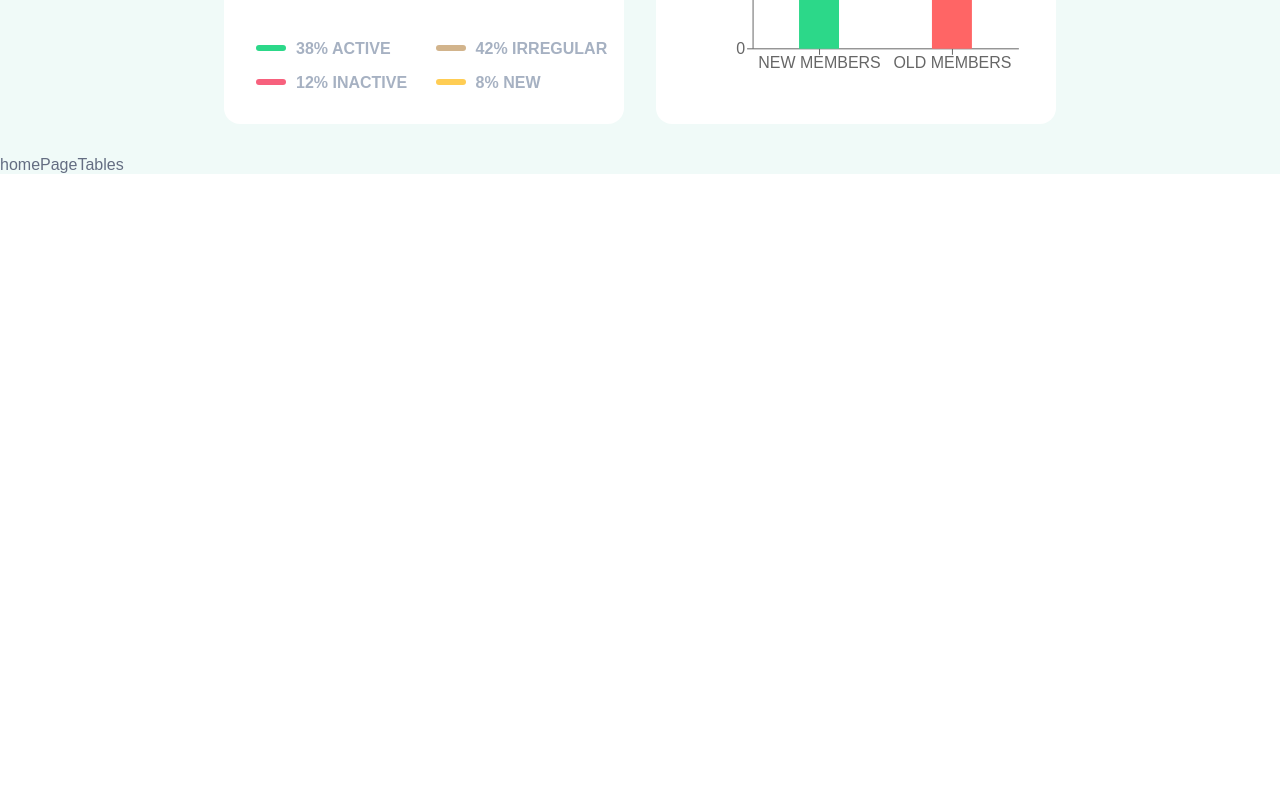
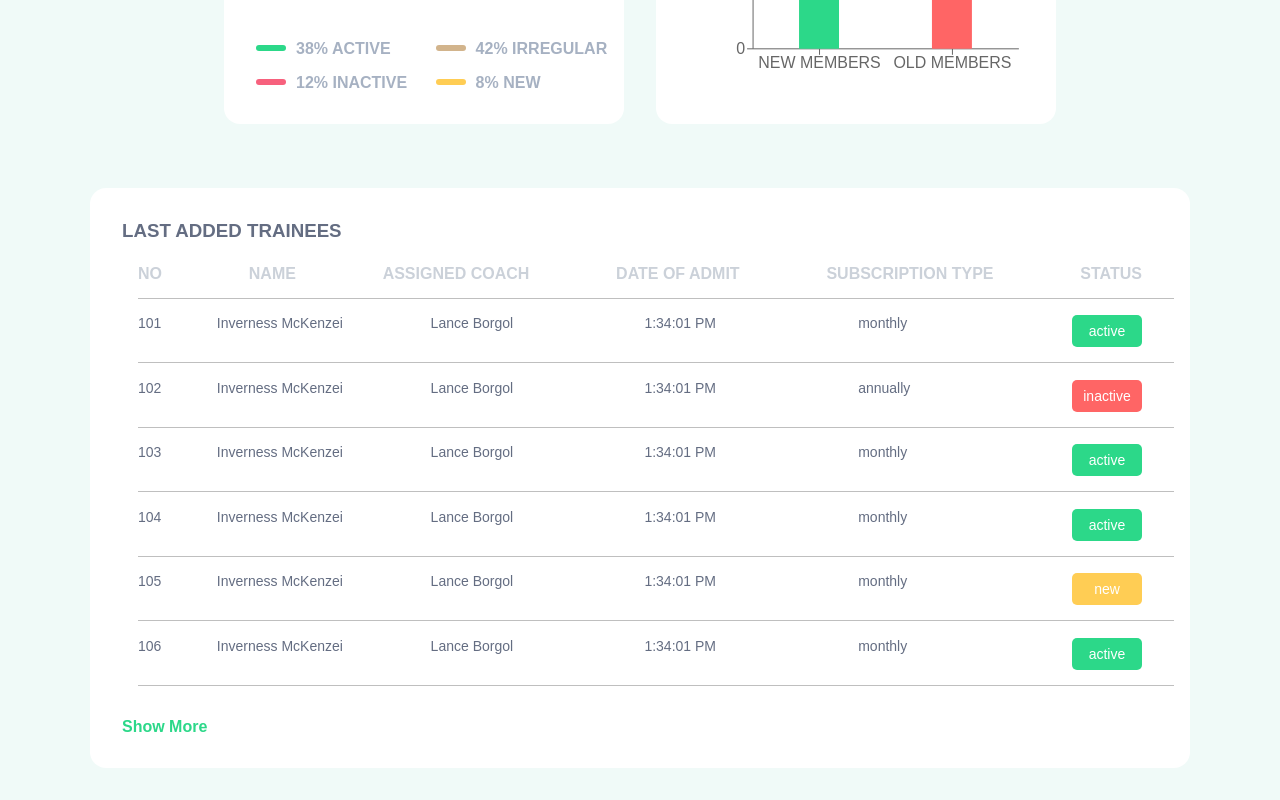
Before and after one commit to TotalGym/Dashboard-v2, a React (Vite) app: page / in a window 1280 px wide. Shown: the part 722-1522 px from the top of the page. Before the commit the page ends 896 px from the top, so only its background shows below. Built offline with nearby package versions, Linux system fonts and the light colour scheme; a web font is replaced by a local one.

Commit message:
finishing last added traninees table

```diff
--- a/package.json
+++ b/package.json
@@ -12,11 +12,13 @@
   "dependencies": {
     "@hookform/resolvers": "^3.10.0",
     "@reduxjs/toolkit": "^2.5.0",
+    "@tanstack/react-table": "^8.20.6",
     "react": "^19.0.0",
     "react-dom": "^19.0.0",
     "react-hook-form": "^7.54.2",
     "react-redux": "^9.2.0",
     "react-router-dom": "^7.1.1",
+    "react-toastify": "^11.0.3",
     "recharts": "^2.15.0",
     "redux-logger": "^3.0.6",
     "redux-persist": "^6.0.0",
--- /dev/null
+++ b/src/components/last-added-trainee-table/last-added-trainees-table.component.tsx
@@ -0,0 +1,96 @@
+import { useState } from "react";
+
+import {
+  createColumnHelper,
+  flexRender,
+  getCoreRowModel,
+  useReactTable,
+} from "@tanstack/react-table";
+
+import { Trainee } from "../../types/trainee.types";
+import { lastAddedTraineesData } from "../../mock/mock.data";
+
+import {
+  LastAddedTraineesTableContainer,
+  StyledCellText,
+  StyledLastAddedCell,
+  StyledLastAddedRow,
+  StyledLastAddedTableHead,
+  StyledLastAddedTH,
+  StyledShowMoreText,
+  StyledStatusCell,
+  StyledTableHeader,
+} from "./last-added-trainees-table.styles";
+
+const columnHelper = createColumnHelper<Trainee>();
+
+const columns = [
+  columnHelper.accessor("number", {
+    header: "NO",
+    cell: (props) => <StyledCellText $width="25px">{props.getValue()}</StyledCellText>,
+  }),
+  columnHelper.accessor("name", {
+    header: "NAME",
+    cell: (props) => <StyledCellText $width="200px" $margin="40px">{props.getValue()}</StyledCellText>,
+  }),
+  columnHelper.accessor("assignedCoach", {
+    header: "ASSIGNED COACH",
+    cell: (props) => <StyledCellText $width="200px">{props.getValue()}</StyledCellText>,
+  }),
+  columnHelper.accessor("dateOfAdmit", {
+    header: "DATE OF ADMIT",
+    cell: (props) => (
+      <StyledCellText $width="200px">
+        {props.getValue()?.toLocaleTimeString()}
+      </StyledCellText>
+    ),
+  }),
+  columnHelper.accessor("subscribtionType", {
+    header: "SUBSCRIPTION TYPE",
+    cell: (props) => <StyledCellText $width="200px">{props.getValue()}</StyledCellText>,
+  }),
+  columnHelper.accessor("status", {
+    header: "STATUS",
+    cell: (props) => (
+      <StyledStatusCell $status={props.getValue()}>
+        {props.getValue()}
+      </StyledStatusCell>
+    ),
+  }),
+];
+
+const LastAddedTraineesTable = () => {
+  const [data, setData] = useState<Trainee[]>(lastAddedTraineesData);
+
+  const table = useReactTable({
+    data,
+    columns,
+    getCoreRowModel: getCoreRowModel(),
+  });
+
+  return (
+    <LastAddedTraineesTableContainer>
+      <StyledTableHeader>LAST ADDED TRAINEES</StyledTableHeader>
+      {table.getHeaderGroups().map((headerGroup, index) => (
+        <StyledLastAddedTableHead key={index}>
+          {headerGroup.headers.map((header, index) => (
+            <StyledLastAddedTH key={index}>
+              {flexRender(header.column.columnDef.header, header.getContext())}
+            </StyledLastAddedTH>
+          ))}
+        </StyledLastAddedTableHead>
+      ))}
+      {table.getRowModel().rows.map((row, index) => (
+        <StyledLastAddedRow key={index}>
+          {row.getVisibleCells().map((cell, index) => (
+            <StyledLastAddedCell key={index}>
+              {flexRender(cell.column.columnDef.cell, cell.getContext())}
+            </StyledLastAddedCell>
+          ))}
+        </StyledLastAddedRow>
+      ))}
+      <StyledShowMoreText>Show More</StyledShowMoreText>
+    </LastAddedTraineesTableContainer>
+  );
+};
+export default LastAddedTraineesTable;
--- /dev/null
+++ b/src/components/last-added-trainee-table/last-added-trainees-table.styles.ts
@@ -0,0 +1,97 @@
+import styled from "styled-components";
+import {
+  Bold,
+  CenteredFlexContainer,
+  MediumFontSize,
+} from "../../styles/general.styles";
+
+export const LastAddedTraineesTableContainer = styled.div`
+  width: 1100px;
+  height: 580px;
+  display: flex;
+  flex-direction: column;
+  justify-content: space-between;
+  background-color: white;
+  padding: 2em;
+  border-radius: 1em;
+`;
+
+export const StyledTableHeader = styled.h3`
+  ${Bold}
+  margin-bottom: 6px;
+`;
+
+export const StyledLastAddedTableHead = styled.div`
+  position: relative;
+  display: flex;
+  justify-content: space-between;
+  column-gap: 2em;
+  cursor: pointer;
+  padding: 1em;
+
+  &::after {
+    content: "";
+    position: absolute;
+    width: 100%;
+    height: 1px;
+    background-color: gray;
+    opacity: 0.5;
+    bottom: 0;
+  }
+`;
+
+export const StyledLastAddedTH = styled.span`
+  ${Bold}
+  color: #cbd1d9;
+`;
+
+export const StyledLastAddedRow = styled.div`
+  position: relative;
+  display: flex;
+  justify-content: space-between;
+  cursor: pointer;
+  padding: 1em;
+
+  &::after {
+    content: "";
+    position: absolute;
+    width: 100%;
+    height: 1px;
+    background-color: gray;
+    opacity: 0.5;
+    bottom: 0;
+  }
+`;
+
+export const StyledLastAddedCell = styled.div`
+  ${MediumFontSize}
+`;
+
+export const StyledCellText = styled.div<{ $width: string; $margin?: string }>`
+  width: ${({ $width }) => $width};
+  margin-left: ${({ $margin }) => ($margin ? $margin : "")};
+`;
+
+export const StyledStatusCell = styled.div<{ $status: string }>`
+  ${CenteredFlexContainer}
+  width: 70px;
+  height: 32px;
+  color: white;
+  background-color: ${({ $status }) => {
+    if ($status === "active") {
+      return "#2CD889";
+    } else if ($status === "new") {
+      return "#FFCD54";
+    } else {
+      return "#FF6565";
+    }
+  }};
+  border-radius: 5px;
+`;
+
+export const StyledShowMoreText = styled.p`
+  ${Bold}
+  cursor: pointer;
+  color: ${({ theme }) => theme.colors["font-secondary"]};
+  margin-top: 2em;
+`;
--- /dev/null
+++ b/src/mock/mock.data.ts
@@ -0,0 +1,52 @@
+import { Trainee } from "../types/trainee.types";
+
+export const lastAddedTraineesData: Trainee[] = [
+  {
+    number: 101,
+    name: "Inverness McKenzei",
+    assignedCoach: "Lance Borgol",
+    dateOfAdmit: new Date(),
+    subscribtionType: "monthly",
+    status: "active",
+  },
+  {
+    number: 102,
+    name: "Inverness McKenzei",
+    assignedCoach: "Lance Borgol",
+    dateOfAdmit: new Date(),
+    subscribtionType: "annually",
+    status: "inactive",
+  },
+  {
+    number: 103,
+    name: "Inverness McKenzei",
+    assignedCoach: "Lance Borgol",
+    dateOfAdmit: new Date(),
+    subscribtionType: "monthly",
+    status: "active",
+  },
+  {
+    number: 104,
+    name: "Inverness McKenzei",
+    assignedCoach: "Lance Borgol",
+    dateOfAdmit: new Date(),
+    subscribtionType: "monthly",
+    status: "active",
+  },
+  {
+    number: 105,
+    name: "Inverness McKenzei",
+    assignedCoach: "Lance Borgol",
+    dateOfAdmit: new Date(),
+    subscribtionType: "monthly",
+    status: "new",
+  },
+  {
+    number: 106,
+    name: "Inverness McKenzei",
+    assignedCoach: "Lance Borgol",
+    dateOfAdmit: new Date(),
+    subscribtionType: "monthly",
+    status: "active",
+  },
+];
--- a/src/routes/home/home.component.tsx
+++ b/src/routes/home/home.component.tsx
@@ -13,9 +13,11 @@ import {
   StyledHomeHeader,
   InfoCardsContainer,
   StyledHomePageChartsContainer,
+  StyledHomePageTablesContainer,
 } from "./home.styles";
 import MembersChart from "../../components/members-chart/members-chart.component";
 import ClubEnrollmentChart from "../../components/club-enrollment-chart/club-enrollment-chart.component";
+import LastAddedTraineeTable from "../../components/last-added-trainee-table/last-added-trainees-table.component";
 
 const cardsInfo = [
   {
@@ -71,7 +73,9 @@ const Home = () => {
         <MembersChart />
         <ClubEnrollmentChart />
       </StyledHomePageChartsContainer>
-      <div>homePageTables</div>
+      <StyledHomePageTablesContainer>
+        <LastAddedTraineeTable />
+      </StyledHomePageTablesContainer>
     </HomeContainer>
   );
 };
--- a/src/routes/home/home.styles.ts
+++ b/src/routes/home/home.styles.ts
@@ -35,3 +35,9 @@ export const StyledHomePageChartsContainer = styled.div`
   ${CenteredFlexContainer}
   gap: 2em;
 `;
+
+export const StyledHomePageTablesContainer = styled.div`
+  ${MainContentPadding}
+  ${CenteredFlexContainer}
+  gap: 2em;
+`;
--- a/src/styles/theme.ts
+++ b/src/styles/theme.ts
@@ -20,7 +20,7 @@ const theme: DefaultTheme = {
   typography: {
     fontFamily: "quicksand, sans-serif",
     fontSize: {
-      small: "10px", // Small font size
+      small: "12px", // Small font size
       medium: "14px", // Medium font size
       large: "20px", // Large font size
       xlarge: "22px", // Extra large font size
```
Also changed, not shown: src/types/trainee.types.ts (added, +8 -0 lines), 1 other file (tests, documents, lock files or other folders).
